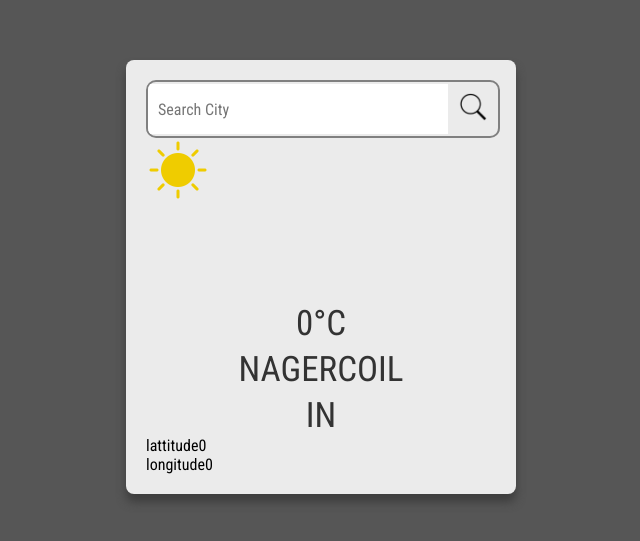
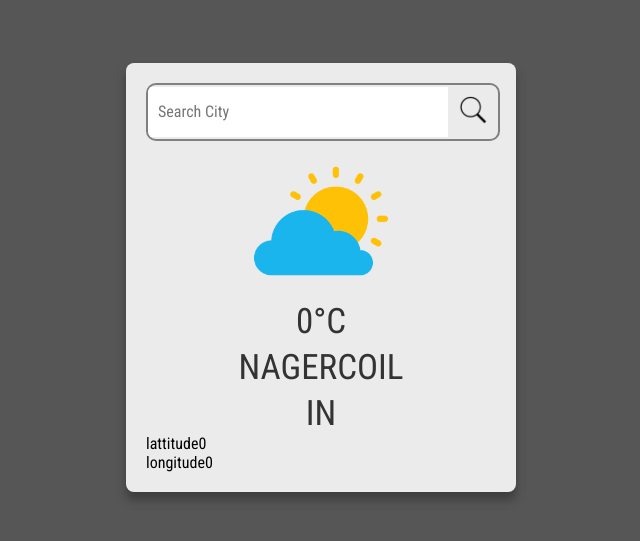
Before and after one commit to ManishPrakkash/weather-app, a React (Vite) app in the folder weatherApp/: page / in a window 1280 px wide. Shown: the part 123-664 px from the top of the page, without its empty margins (319-959 px from the left). Built offline with nearby package versions, Linux system fonts and the light colour scheme.

Commit message:
changes in app.jsx

```diff
--- a/weatherApp/src/App.jsx
+++ b/weatherApp/src/App.jsx
@@ -11,9 +11,10 @@ import snowIcon from './assets/snow.png'
 import humidityIcon from './assets/humidity.png'
 
 const WeatherDetails=({icon,temp,city,country,lat,log})=>{
-    return (<>
-      <div className="image">
-        <img src={icon} alt="image" />
+    return (
+    <>
+      <div className="weatherImage">
+        <img className="image" src={icon} alt="image" />
      </div>
      <div className="temp">{temp}°C</div>
      <div className="location">{city}</div>
@@ -33,7 +34,7 @@ const WeatherDetails=({icon,temp,city,country,lat,log})=>{
 
 function App() {
 
-  const [icon, setIcon] = useState(clearIcon);
+  const [icon, setIcon] = useState(cloudIcon);
   const [temp, setTemp] = useState(0);
   const [city, setCity] = useState('Nagercoil');
   const [country, setCountry] =useState('IN');
```
